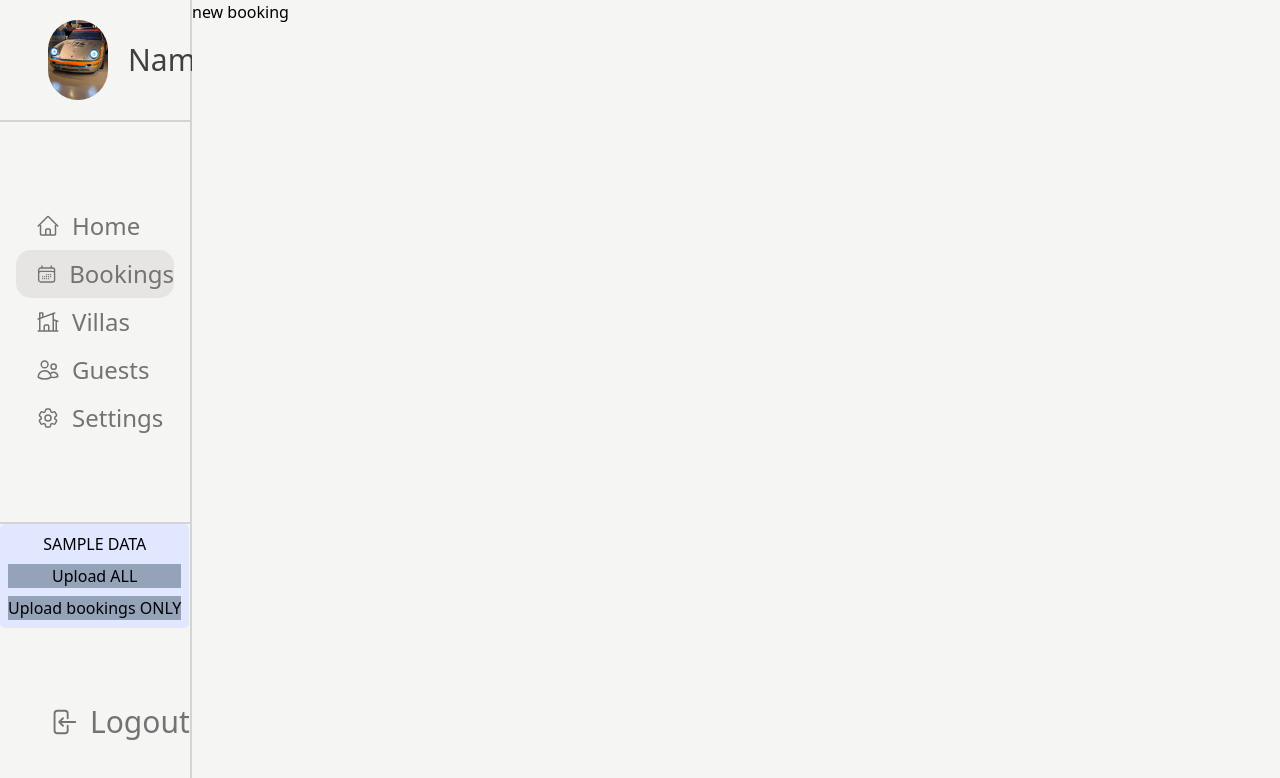
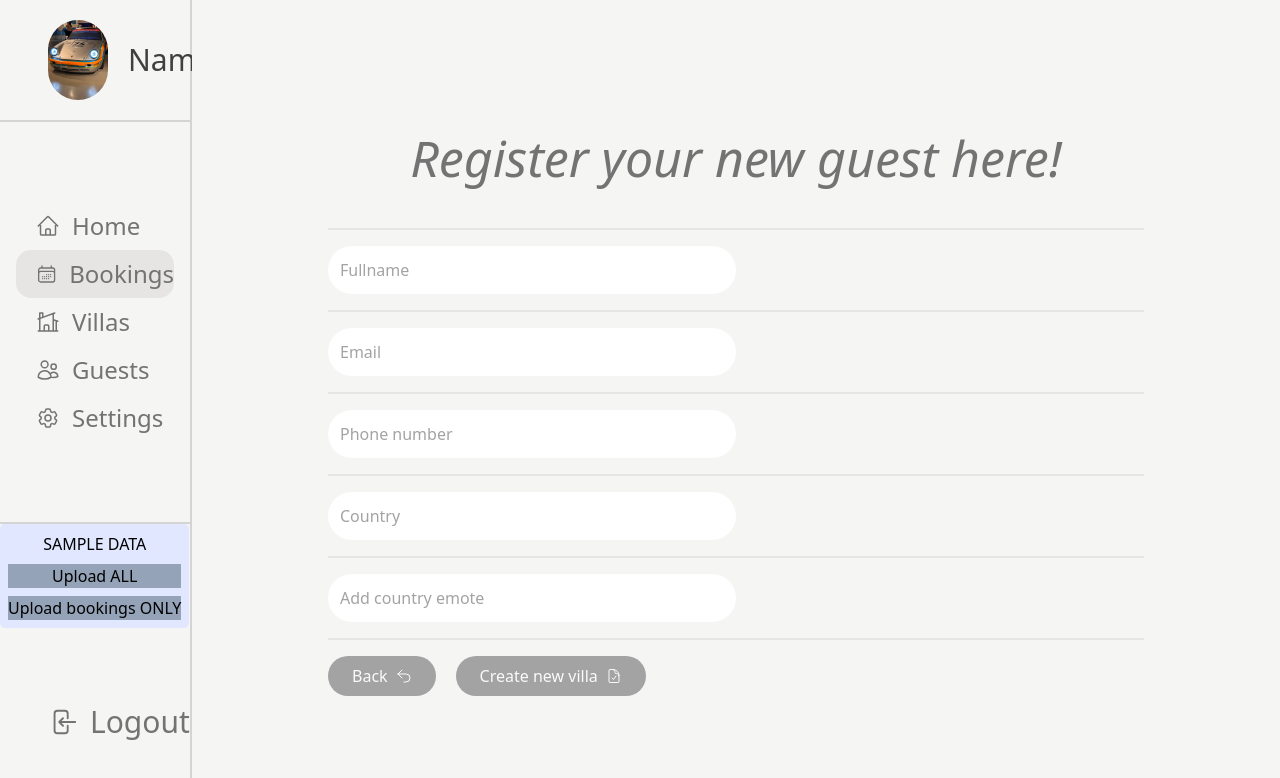
Before and after one commit to MaciekPanek/Dashboard, a React (Vite) app: page /bookings/newbooking in a window 1280 px wide. Shown: the top 778 px of the page. Built offline with nearby package versions, Linux system fonts and the light colour scheme.

Commit message:
register guest form

```diff
--- a/src/features/bookings/NewBooking.jsx
+++ b/src/features/bookings/NewBooking.jsx
@@ -1,6 +1,14 @@
 import { useForm } from "react-hook-form";
+import FormRow from "../../ui/FormRow";
+import {
+  HiOutlineArrowUturnLeft,
+  HiOutlineDocumentCheck,
+} from "react-icons/hi2";
+import { useNavigate } from "react-router-dom";
 
 function NewBooking() {
+  const navigate = useNavigate();
+
   const {
     register,
     handleSubmit,
@@ -9,10 +17,103 @@ function NewBooking() {
     formState: { errors },
   } = useForm();
 
+  const onSubmit = (data) => {
+    console.log(data);
+  };
+
   return (
-    <section className=" bg-stone-100 h-screen ">
-      new booking
-      <form></form>
+    <section className="bg-stone-100 min-h-screen ">
+      <div className="flex justify-center min-h-screen w-full items-center ">
+        <form
+          onSubmit={handleSubmit(onSubmit)}
+          className=" flex flex-col w-3/4 "
+        >
+          <h1 className="text-center italic text-[50px] text-neutral-500 py-8  border-b-solid border-neutral-200 border-b-2 ">
+            Register your new guest here!
+          </h1>
+          <FormRow error={errors?.fullname?.message}>
+            <input
+              {...register("fullname", {
+                required: "This field is required!",
+              })}
+              id="fullname"
+              placeholder="Fullname"
+              type="text"
+              className="inputStyle"
+            />
+          </FormRow>
+          <FormRow error={errors?.email?.message}>
+            <input
+              {...register("email", {
+                required: "This field is required!",
+                pattern: {
+                  value: /^[A-Z0-9._%+-]+@[A-Z0-9.-]+\.[A-Z]{2,}$/i,
+                  message: "Invalid email address!",
+                },
+              })}
+              placeholder="Email"
+              id="email"
+              type="text"
+              className="inputStyle"
+            />
+          </FormRow>
+          <FormRow error={errors?.phoneNumber?.message}>
+            <input
+              {...register("phoneNumber", {
+                required: "This field is required!",
+                minLength: {
+                  value: 9,
+                  message: "Phone number should be at least 9 digits long!",
+                },
+              })}
+              id="phone-number"
+              placeholder="Phone number"
+              type="text"
+              className="inputStyle"
+            />
+          </FormRow>
+          <FormRow error={errors?.country?.message}>
+            <input
+              {...register("country", {
+                required: "This field is required!",
+              })}
+              placeholder="Country"
+              id="country"
+              type="text"
+              className=" inputStyle "
+            />
+          </FormRow>
+          <FormRow error={errors?.flag?.message}>
+            <input
+              {...register("flag", {
+                required: "This field is required!",
+              })}
+              id="flag"
+              placeholder="Add country emote"
+              type="text"
+              className="inputStyle "
+            />
+          </FormRow>
+          <FormRow className="border-none flex gap-5">
+            <button
+              onClick={(e) => {
+                e.preventDefault();
+                navigate(-1);
+              }}
+              className="rounded-full px-6 py-2 bg-neutral-400 border-solid border-neutral-400  text-neutral-50 flex items-center gap-2 hover:scale-105 duration-300 "
+            >
+              Back
+              <HiOutlineArrowUturnLeft />
+            </button>
+            <button
+              type="submit"
+              className="rounded-full px-6 py-2 bg-neutral-400 border-solid border-neutral-400  text-neutral-50 flex items-center gap-2 hover:scale-105 duration-300 "
+            >
+              Create new villa <HiOutlineDocumentCheck />
+            </button>
+          </FormRow>
+        </form>
+      </div>
     </section>
   );
 }
--- a/src/features/villas/AddNewVilla.jsx
+++ b/src/features/villas/AddNewVilla.jsx
@@ -14,7 +14,6 @@ function AddNewVilla() {
   const {
     register,
     handleSubmit,
-    watch,
     reset,
     formState: { errors },
   } = useForm();
--- a/src/pages/Bookings.jsx
+++ b/src/pages/Bookings.jsx
@@ -64,7 +64,7 @@ function Reservations() {
                   to={"newbooking"}
                   className="rounded-full px-6 py-2 bg-neutral-400 border-solid border-neutral-400  text-neutral-50 flex items-center gap-2 hover:scale-105 duration-300  "
                 >
-                  Book new guest
+                  Book new guest for this villa
                 </NavLink>
               </div>
             </div>
--- /dev/null
+++ b/src/services/apiGuests.js
@@ -0,0 +1,16 @@
+import supabase from "./supabase";
+
+export async function createGuest(newGuest) {
+  const { data, error } = await supabase
+    .from("Guests")
+    .insert([{ newGuest }])
+    .select()
+    .single();
+
+  if (error) {
+    console.error(error);
+    throw new Error("Guest could not be registered");
+  }
+
+  return data;
+}
```
